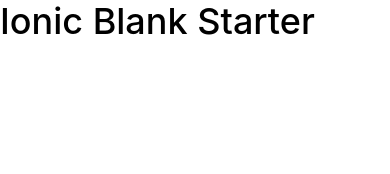
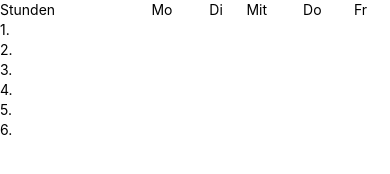
Before and after one commit to al-di/zing, a website: page www/index.html in a window 390 px wide. Drawn offline with Linux system fonts and the light colour scheme; some packages are replaced by stand-ins of ours; files that its build step writes are made by us from their sources.

Commit message:
stundenplan

```diff
--- a/www/css/style.css
+++ b/www/css/style.css
@@ -1 +1,18 @@
-/* Empty. Add your own CSS if you like */
+.pane
+{
+  background-color: orange;
+  color:green;
+  font-size: normal;
+  font-family: Georgia, "Trebuchet MS", Verdana, sans-serif;
+}
+
+h1, em
+{
+  font-weight: bold;
+  font-style: normal;
+}
+
+h1
+{
+  font-size: 250%;
+}
--- a/www/index.html
+++ b/www/index.html
@@ -24,11 +24,37 @@
   <body ng-app="starter">
 
     <ion-pane>
-      <ion-header-bar class="bar-stable">
-        <h1 class="title">Ionic Blank Starter</h1>
-      </ion-header-bar>
-      <ion-content>
-      </ion-content>
+      <table style="width:100%">
+        <tr>
+          <td>Stunden</td>
+          <td>Mo</td>
+          <td>Di</td>
+          <td>Mit</td>
+          <td>Do</td>
+          <td>Fr</td>
+
+        </tr>
+        <tr>
+
+          <td>1.</td>
+        </tr>
+        <tr>
+          <td>2.</td>
+        </tr>
+        <tr>
+          <td>3.</td>
+        </tr>
+        <tr>
+
+          <td>4.</td>
+        </tr>
+        <tr>
+          <td>5.</td>
+        </tr>
+        <tr>
+          <td>6.</td>
+        </tr>
+      </table>
     </ion-pane>
   </body>
 </html>
```
